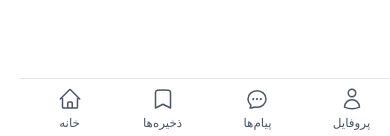
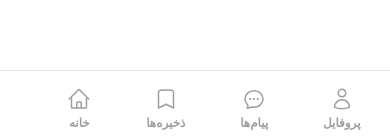
Before and after one commit to alirezanezami1/Job-Finder-App, a Vue app: page / in a window 390 px wide. Shown: the part 705-841 px from the top of the page. Built offline with nearby package versions, Linux system fonts and the light colour scheme; no server answers.

Commit message:
fix bug in responsive

```diff
--- a/src/App.vue
+++ b/src/App.vue
@@ -3,7 +3,7 @@
     <div class="w-full flex-1 overflow-y-auto px-4">
       <RouterView class="w-full font-vazir bg-white py-4" dir="rtl" />
     </div>
-    <NavbarMenu class="fixed bottom-0 w-full" style="max-width: 428px" />
+    <NavbarMenu />
   </div>
 </template>
 
--- a/src/components/NavbarMenu.vue
+++ b/src/components/NavbarMenu.vue
@@ -9,29 +9,31 @@ import {
 </script>
 
 <template>
-  <nav class="fixed bottom-0 w-full bg-white border-t border-gray-200">
+  <nav
+    class="fixed bottom-0 w-mobile pt-2 bg-white border-t border-gray-200 px-8 gap-[19px] text-[10px] font-bold"
+  >
     <div class="flex justify-around items-center p-2">
-      <RouterLink to="/" class="flex flex-col items-center text-gray-600 hover:text-primary500">
+      <RouterLink to="/" class="flex flex-col items-center text-gray500 hover:text-primary500">
         <HomeIcon class="w-6 h-6" />
         <span class="text-xs mt-1">خانه</span>
       </RouterLink>
       <RouterLink
         to="/bookmarks"
-        class="flex flex-col items-center text-gray-600 hover:text-primary500"
+        class="flex flex-col items-center text-gray500 hover:text-primary500"
       >
         <BookmarkIcon class="w-6 h-6" />
         <span class="text-xs mt-1">ذخیره‌ها</span>
       </RouterLink>
       <RouterLink
         to="/messages"
-        class="flex flex-col items-center text-gray-600 hover:text-primary500"
+        class="flex flex-col items-center text-gray500 hover:text-primary500"
       >
         <ChatBubbleOvalLeftEllipsisIcon class="w-6 h-6" />
         <span class="text-xs mt-1">پیام‌ها</span>
       </RouterLink>
       <RouterLink
         to="/profile"
-        class="flex flex-col items-center text-gray-600 hover:text-primary500"
+        class="flex flex-col items-center text-gray500 hover:text-primary500"
       >
         <UserIcon class="w-6 h-6" />
         <span class="text-xs mt-1">پروفایل</span>
--- a/tailwind.config.js
+++ b/tailwind.config.js
@@ -21,6 +21,7 @@ export default {
       colors: {
         gray100: '#F5F5F5',
         gray400: '#BDBDBD',
+        gray500: '#9E9E9E',
         gray600: '#757575',
         gray700: '#616161',
         gray900: '#212121',
```
